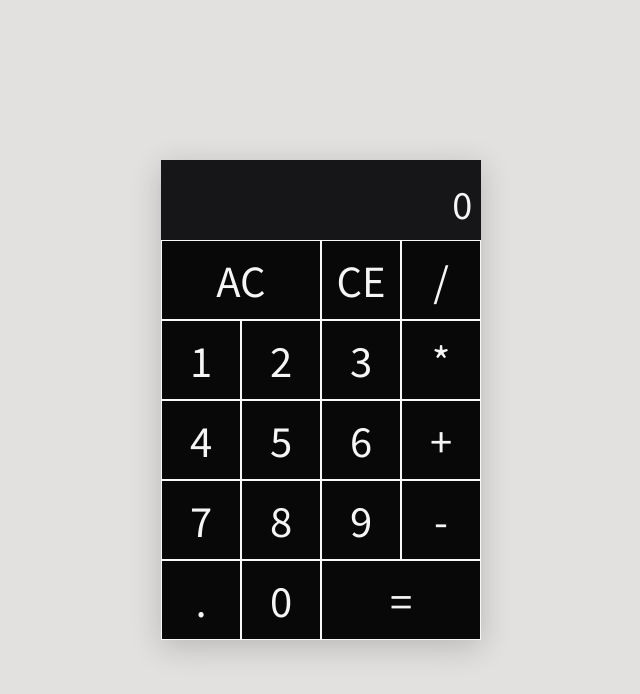
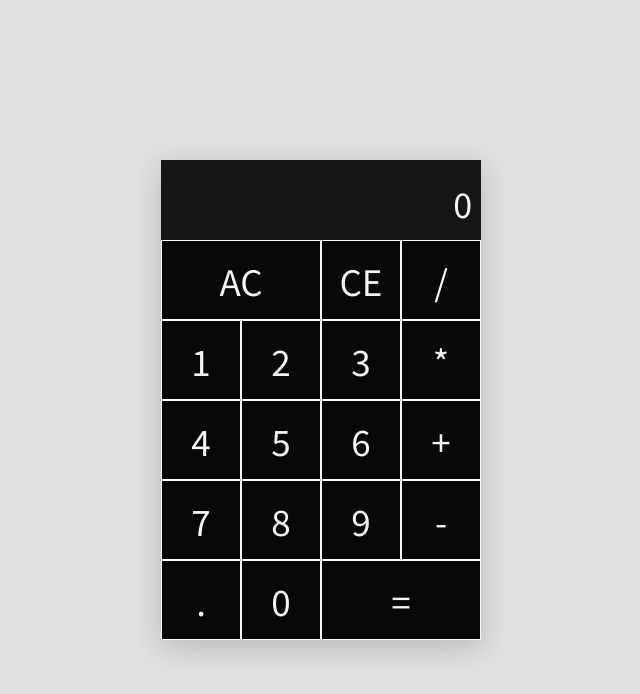
Before and after one commit to chiahao-codes/calculator, a website: page index.html in a window 1280 px wide. Shown: the whole page, without its empty margins (319-959 px from the left). Drawn offline with Linux system fonts and the light colour scheme; a web font is replaced by a local one.

Commit message:
commit main

```diff
--- a/style.css
+++ b/style.css
@@ -104,10 +104,10 @@ body {
   }
 
   .output .current_operand {
-    font-size: 36px;
+    font-size: 34px;
   }
 
   .calculator_grid > button {
-    font-size: 40px;
+    font-size: 35px;
   }
 }
```
